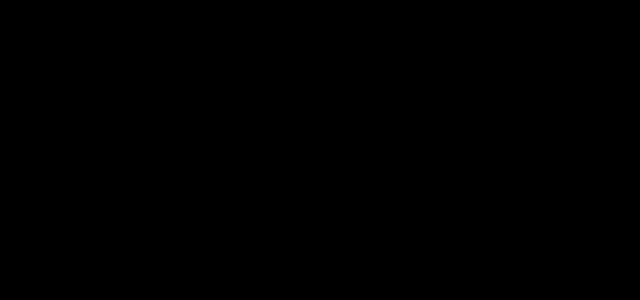
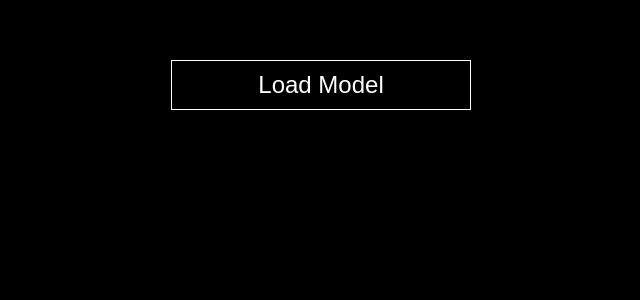
Before and after one commit to Devlee247/Dog_Classifier_React_TensorflowJS, a React (Create React App) app in the folder dog-scope/: page / in a window 1280 px wide. Shown: the top 300 px of the page, without its empty margins (319-959 px from the left). Built offline with nearby package versions, Linux system fonts and the light colour scheme.

Commit message:
add functionality

```diff
--- a/dog-scope/src/App.js
+++ b/dog-scope/src/App.js
@@ -1,4 +1,5 @@
 import './App.css';
+import React, { useReducer } from "react";
 
 const stateMachine = {
   initial: "initial",
@@ -12,12 +13,28 @@ const stateMachine = {
   }
  };
 
- const reducer = (currentState, event) =>
- stateMachine.states[currentState].on[event] || stateMachine.initial;
+ const buttonProps = {
+  initial: { text: "Load Model", action: () => {} },
+  loadingModel: { text: "Loading Model…", action: () => {} },
+  modelReady: { text: "Upload Image", action: () => {} },
+  imageReady: { text: "Identify Breed", action: () => {} },
+  identifying: { text: "Identifying…", action: () => {} },
+  complete: { text: "Reset", action: () => {} }
+  };
+
+const reducer = (currentState, event) =>
+  stateMachine.states[currentState].on[event] || stateMachine.initial;
 
 function App() {
+  const [appState, dispatch] =
+    useReducer(reducer, stateMachine.initial)
+  const next = () => dispatch("next")
   return (
-    <div></div>
+    <div>
+      <button onClick={buttonProps[appState].action}>
+        {buttonProps[appState].text}
+      </button>
+    </div>
   );
 }
 
```
